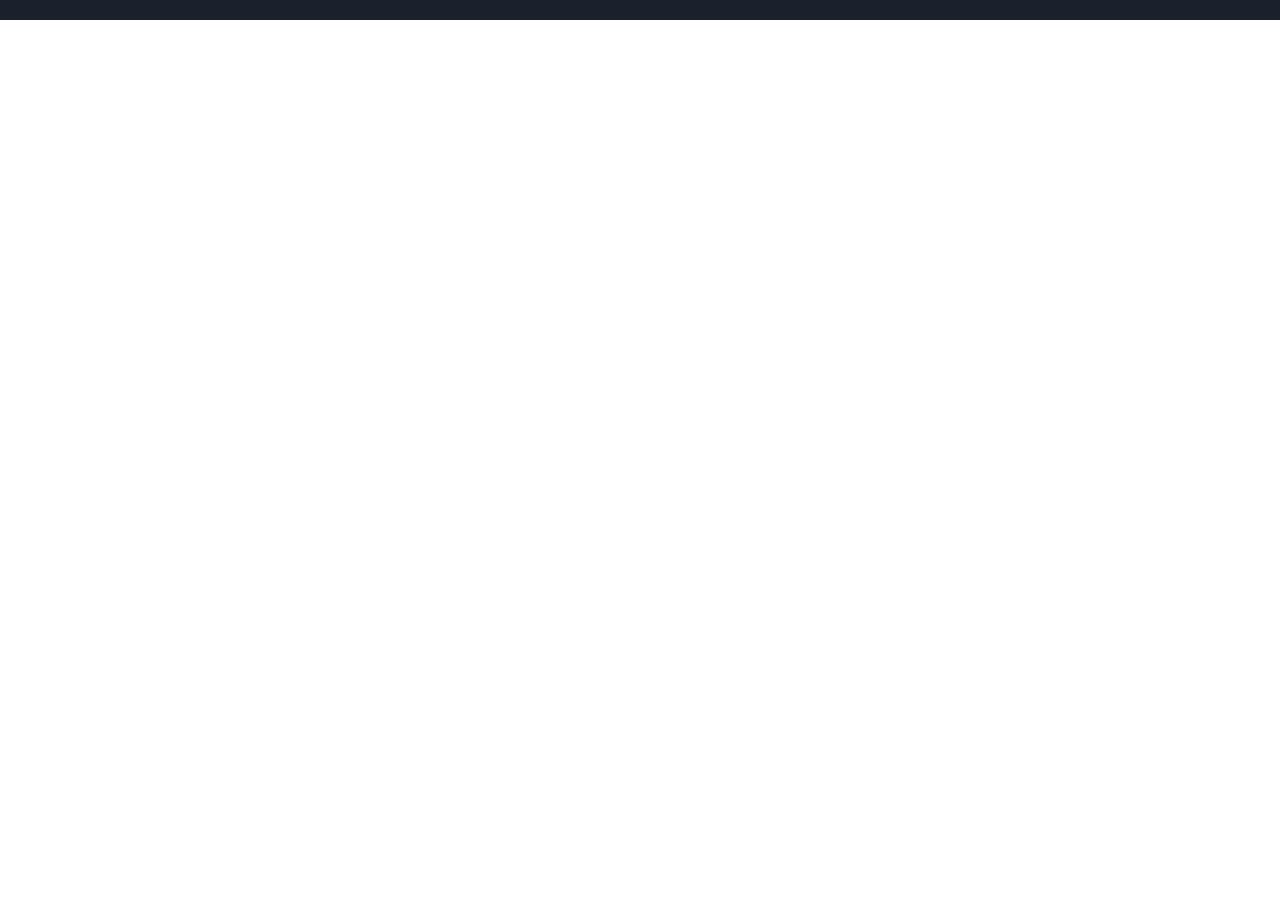
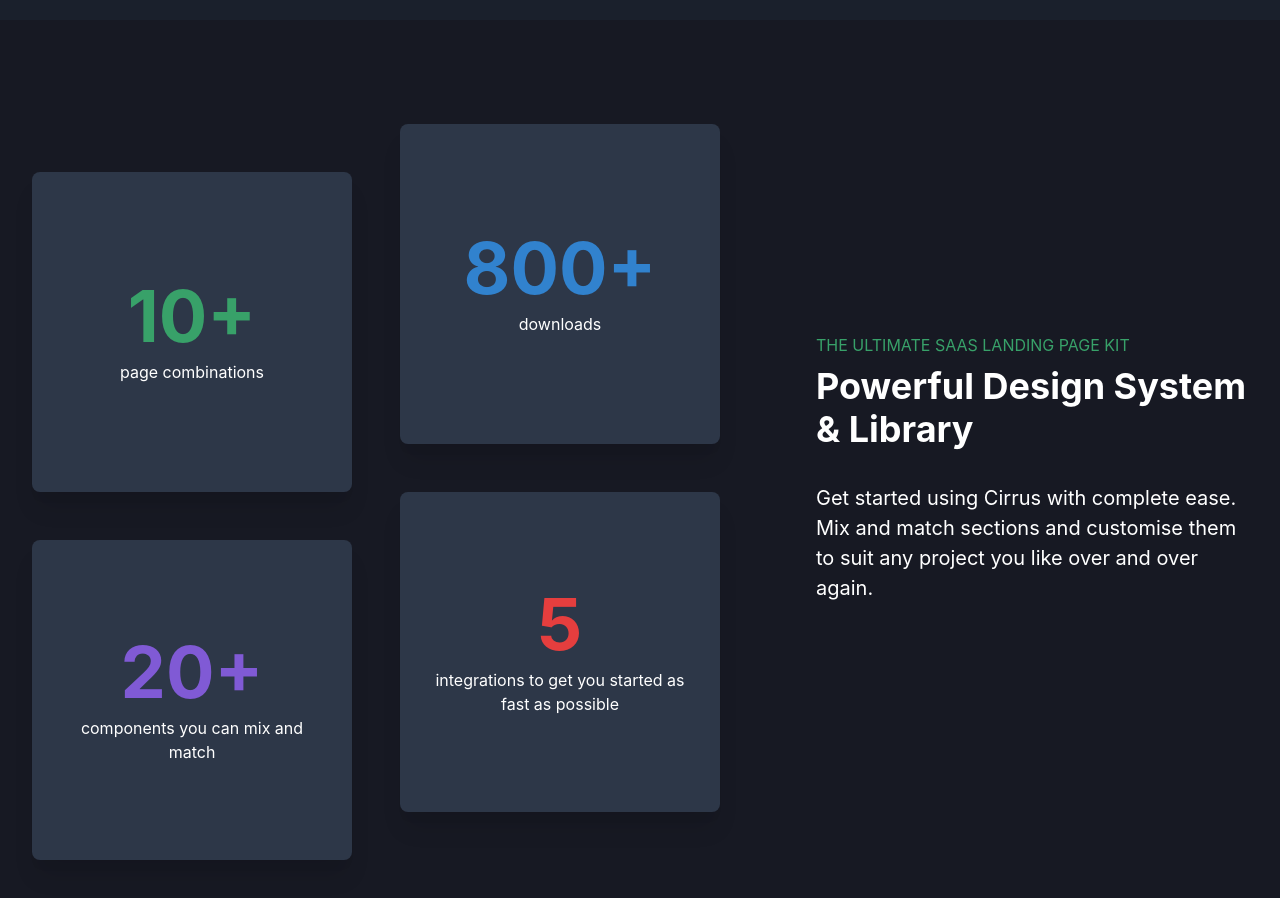
Before and after one commit to 0xi4o/cirrus, a Next.js app: page / in a window 1280 px wide. Shown: the part 1900-2798 px from the top of the page. Before the commit the page ends 1920 px from the top, so only its background shows below. Built offline with nearby package versions, Linux system fonts and the light colour scheme.

Commit message:
Add content component

```diff
--- a/components/content/Content01.js
+++ b/components/content/Content01.js
@@ -0,0 +1,155 @@
+import {
+	Box,
+	Container,
+	Flex,
+	Heading,
+	HStack,
+	Text,
+	VStack,
+} from '@chakra-ui/react';
+
+const Content01 = () => (
+	<Flex w='full' h='4xl' bg='gray.900' mt={8}>
+		<Container maxW='container.xl'>
+			<HStack
+				p={4}
+				justifyContent='center'
+				alignItems='center'
+				w='full'
+				h='full'
+				spacing={24}
+			>
+				<Flex>
+					<HStack
+						justifyContent='center'
+						alignItems='center'
+						spacing={12}
+					>
+						<VStack spacing={12}>
+							<Box
+								d='flex'
+								flexDir='column'
+								justifyContent='center'
+								alignItems='center'
+								textAlign='center'
+								w='xs'
+								h='xs'
+								bg='gray.700'
+								borderRadius='lg'
+								mt={24}
+								p={8}
+								boxShadow='xl'
+							>
+								<Heading
+									as='h3'
+									size='4xl'
+									color='green.500'
+									mb={2}
+								>
+									10+
+								</Heading>
+								<Text color='white' fontSize='md'>
+									page combinations
+								</Text>
+							</Box>
+							<Box
+								d='flex'
+								flexDir='column'
+								justifyContent='center'
+								alignItems='center'
+								textAlign='center'
+								w='xs'
+								h='xs'
+								bg='gray.700'
+								borderRadius='lg'
+								p={8}
+								boxShadow='xl'
+							>
+								<Heading
+									as='h3'
+									size='4xl'
+									color='purple.500'
+									mb={2}
+								>
+									20+
+								</Heading>
+								<Text color='white' fontSize='md'>
+									components you can mix and match
+								</Text>
+							</Box>
+						</VStack>
+						<VStack spacing={12}>
+							<Box
+								d='flex'
+								flexDir='column'
+								justifyContent='center'
+								alignItems='center'
+								textAlign='center'
+								w='xs'
+								h='xs'
+								bg='gray.700'
+								borderRadius='lg'
+								p={8}
+								boxShadow='xl'
+							>
+								<Heading
+									as='h3'
+									size='4xl'
+									color='blue.500'
+									mb={2}
+								>
+									800+
+								</Heading>
+								<Text color='white' fontSize='md'>
+									downloads
+								</Text>
+							</Box>
+							<Box
+								d='flex'
+								flexDir='column'
+								justifyContent='center'
+								alignItems='center'
+								textAlign='center'
+								w='xs'
+								h='xs'
+								bg='gray.700'
+								borderRadius='lg'
+								mb={24}
+								p={8}
+								boxShadow='xl'
+							>
+								<Heading
+									as='h3'
+									size='4xl'
+									color='red.500'
+									mb={2}
+								>
+									5
+								</Heading>
+								<Text color='white' fontSize='md'>
+									integrations to get you started as fast as
+									possible
+								</Text>
+							</Box>
+						</VStack>
+					</HStack>
+				</Flex>
+				<Flex flexDir='column' color='white'>
+					<Text casing='uppercase' color='green.500' mb={2}>
+						The ultimate SaaS Landing Page Kit
+					</Text>
+					<Heading as='h2' size='xl' mb={8}>
+						Powerful Design System & Library
+					</Heading>
+					<Text fontSize='xl'>
+						Get started using Cirrus with complete ease. Mix and
+						match sections and customise them to suit any project
+						you like over and over again.
+					</Text>
+				</Flex>
+			</HStack>
+		</Container>
+	</Flex>
+);
+
+export default Content01;
--- a/pages/_document.js
+++ b/pages/_document.js
@@ -6,7 +6,7 @@ export default class Document extends NextDocument {
 		return (
 			<Html>
 				<Head />
-				<body>
+				<body style={{ overflowX: 'hidden' }}>
 					{/* Make Color mode to persists when you refresh the page. */}
 					<ColorModeScript />
 					<Main />
--- a/pages/index.js
+++ b/pages/index.js
@@ -2,13 +2,14 @@ import { Flex, VStack } from '@chakra-ui/react';
 import Navigation01 from '../components/navigation/Navigation01';
 import Header01 from '../components/headers/Header01';
 import Features01 from '../components/features/Features01';
+import Content01 from '../components/content/Content01';
 
 const Index = () => (
 	<VStack w='100vw' spacing={0}>
 		<Navigation01 />
 		<Header01 />
 		<Features01 />
-		<Flex></Flex>
+		<Content01 />
 		<Flex></Flex>
 		<Flex></Flex>
 		<Flex></Flex>
```
Also changed, not shown: assets/header02_circle_scatter.svg (added).
